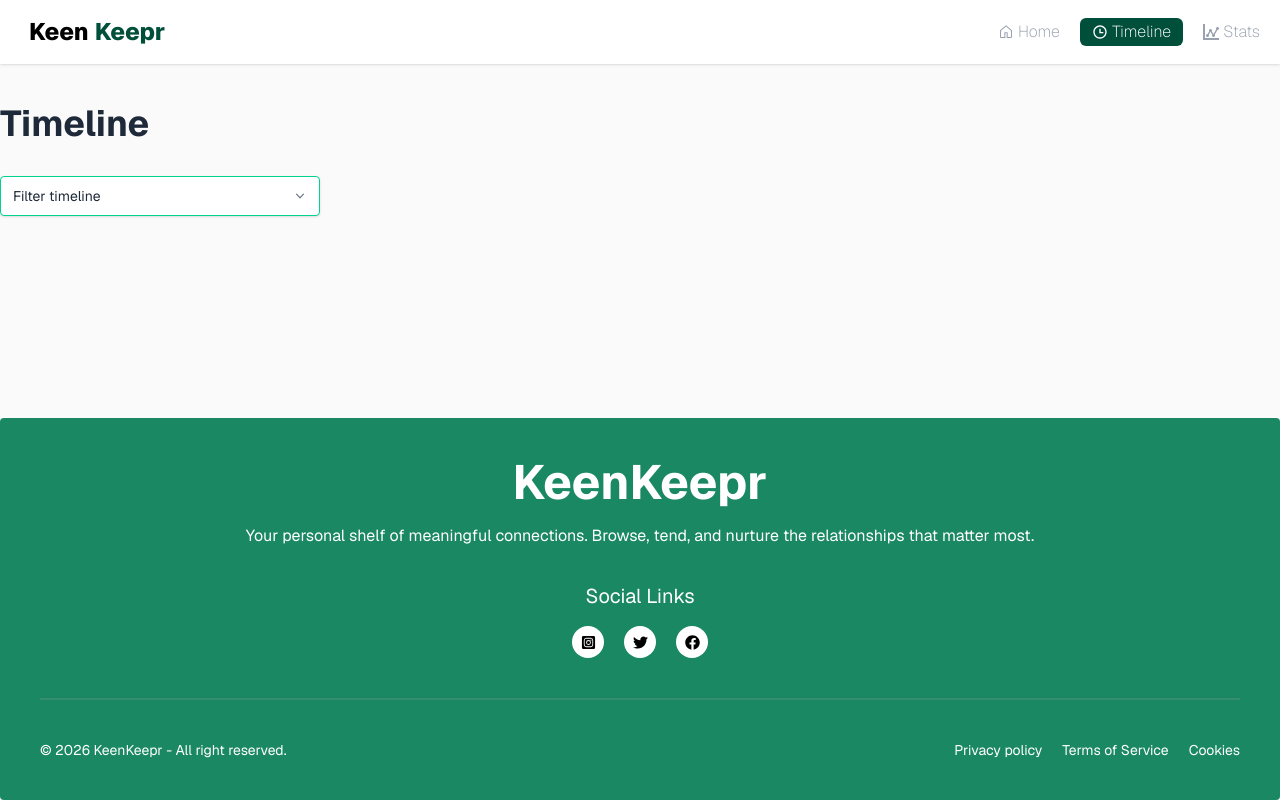
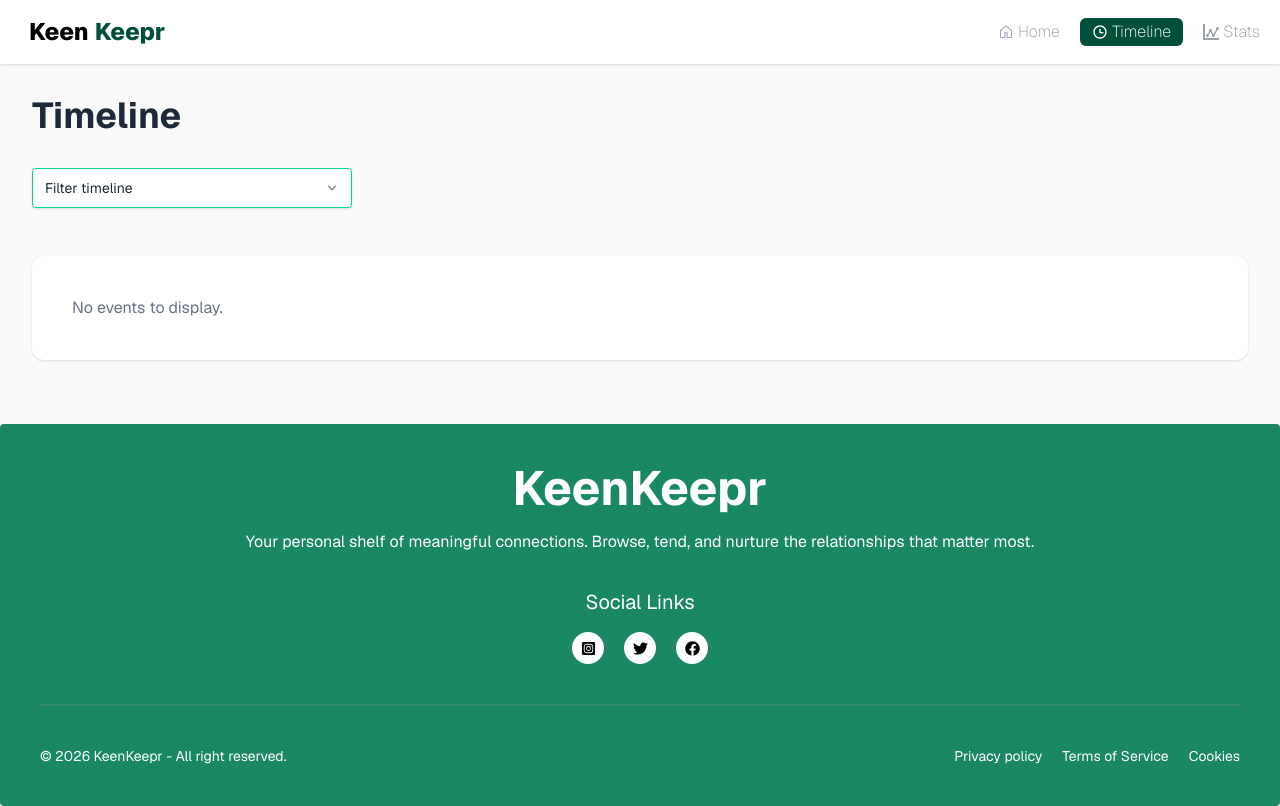
Before and after one commit to Ashraful-IR/keen-keeper, a Next.js app: page /Timeline in a window 1280 px wide. Built offline with nearby package versions, Linux system fonts and the light colour scheme.

Commit message:
Timeline Page Done with all functionality

```diff
--- a/src/app/Details/[friendsdetails]/QuickCheckInActions.jsx
+++ b/src/app/Details/[friendsdetails]/QuickCheckInActions.jsx
@@ -4,29 +4,26 @@ import { BiPhoneCall } from "react-icons/bi";
 import { MdOutlineTextsms } from "react-icons/md";
 import { IoVideocamOutline } from "react-icons/io5";
 import { Bounce, toast } from "react-toastify";
-
-const TIMELINE_STORAGE_KEY = "keenKeeperTimelineEvents";
+import { useContext } from "react";
+import { EventContext } from "@/context/EventContext";
 
 const QuickCheckInActions = ({ friend }) => {
-  //   const saveTimelineEvent = (action) => {
-  //     const entry = {
-  //       id: `${Date.now()}-${Math.random().toString(36).slice(2, 8)}`,
-  //       friendId: friend?.id,
-  //       friendName: friend?.name ?? "Unknown",
-  //       action,
-  //       createdAt: new Date().toISOString(),
-  //     };
 
-  //     try {
-  //       const existing = JSON.parse(localStorage.getItem(TIMELINE_STORAGE_KEY) || "[]");
-  //       const next = [entry, ...existing].slice(0, 300);
-  //       localStorage.setItem(TIMELINE_STORAGE_KEY, JSON.stringify(next));
-  //     } catch {
-  //       localStorage.setItem(TIMELINE_STORAGE_KEY, JSON.stringify([entry]));
-  //     }
-  //   };
-  const saveTimelineEvent = () => {
-    console.log("Timeline event saved for friend:", friend?.name);
+  const { eventsList, setEventsList } = useContext(EventContext);
+  console.log("Current events list:", eventsList);
+
+
+
+  const saveTimelineEvent = ({ action }) => {
+    console.log("Updated events list:", eventsList);
+    setEventsList([
+      ...eventsList,
+      {
+        action,
+        friendId: friend?.id,
+        date: new Date().toISOString(),
+      },
+    ]);
 
     toast.success("Event saved for " + friend?.name, {
       position: "top-right",
@@ -45,7 +42,7 @@ const QuickCheckInActions = ({ friend }) => {
     <div className="grid grid-cols-2 sm:grid-cols-3 items-center gap-3 w-full">
       <button
         type="button"
-        onClick={() => saveTimelineEvent("Call")}
+        onClick={() => saveTimelineEvent({ action: "Call" })}
         className="btn h-full flex flex-col items-center justify-between gap-2 shadow rounded-2xl text-black text-center font-normal w-full p-4 bg-amber-50"
       >
         <BiPhoneCall size={25} />
@@ -55,7 +52,7 @@ const QuickCheckInActions = ({ friend }) => {
       </button>
       <button
         type="button"
-        onClick={() => saveTimelineEvent("Text")}
+        onClick={() => saveTimelineEvent({ action: "Text" })}
         className="btn h-full flex flex-col items-center justify-between gap-2 shadow rounded-2xl text-black text-center font-normal w-full p-4 bg-amber-50"
       >
         <MdOutlineTextsms size={25} />
@@ -65,7 +62,7 @@ const QuickCheckInActions = ({ friend }) => {
       </button>
       <button
         type="button"
-        onClick={() => saveTimelineEvent("Video")}
+        onClick={() => saveTimelineEvent({ action: "Video" })}
         className="btn h-full col-span-2 sm:col-span-1 flex flex-col items-center justify-between gap-2 shadow rounded-2xl text-black text-center font-normal w-full p-4 bg-amber-50"
       >
         <IoVideocamOutline size={25} />
--- a/src/app/Details/[friendsdetails]/page.jsx
+++ b/src/app/Details/[friendsdetails]/page.jsx
@@ -7,6 +7,7 @@ import { BiPhoneCall } from "react-icons/bi";
 import { FaHistory } from "react-icons/fa";
 import { IoVideocamOutline } from "react-icons/io5";
 import QuickCheckInActions from "./QuickCheckInActions";
+import { use, useContext } from "react";
 
 const FriendsDetails = async ({ params }) => {
   const { friendsdetails } = await params;
@@ -21,6 +22,7 @@ const FriendsDetails = async ({ params }) => {
       </div>
     );
   }
+
 
   return (
     <div className="bg-white flex flex-1 justify-center items-start min-h-full">
--- a/src/app/Timeline/page.jsx
+++ b/src/app/Timeline/page.jsx
@@ -1,13 +1,24 @@
+"use client";
+import { EventContext } from "@/context/EventContext";
+import friends from "../../../public/friends.json";
+import { useContext } from "react";
+import Image from "next/image";
+import text from "@/assets/elements/text.png";
+import video from "@/assets/elements/video.png";
+import call from "@/assets/elements/call.png";
+
 const TimelinePage = () => {
+  const { eventsList } = useContext(EventContext);
+
   return (
-    <div className="flex flex-col flex-1 items-center justify-between bg-zinc-50 font-sans text-gray-800">
-      <div className="container mx-auto flex flex-col justify-start items-start gap-8 w-full mt-10">
-        <div>
-          <h2 className="text-4xl font-bold">Timeline </h2>
+    <div className="flex flex-col flex-1 items-center bg-zinc-50 font-sans text-gray-800">
+      <div className="container mx-auto flex w-full flex-col items-start justify-start gap-5 px-4 py-6 sm:gap-8 sm:px-6 sm:py-8 lg:px-8">
+        <div className="w-full">
+          <h2 className="text-2xl font-bold sm:text-3xl lg:text-4xl">Timeline</h2>
         </div>
 
-        <div className="container mx-auto flex justify-start items-start w-full ">
-          <div className="relative w-full max-w-xs">
+        <div className="container mx-auto flex w-full items-start justify-start">
+          <div className="relative w-full max-w-full sm:max-w-xs">
             <select
               placeholder=""
               defaultValue=""
@@ -34,6 +45,59 @@ const TimelinePage = () => {
             </svg>
           </div>
         </div>
+
+        <div className="container mx-auto mt-2 mb-4 flex w-full flex-col items-start justify-start gap-4 rounded-xl bg-white p-4 shadow sm:mt-4 sm:mb-8 sm:gap-6 sm:p-6">
+          {eventsList.length === 0 ? (
+            <div className="text-gray-500 flex items-center justify-center p-4">
+              <p className="text-center">No events to display.</p>
+            </div>
+          ) : (
+            eventsList.map((event, index) => {
+              const friendName =
+                friends.find(
+                  (friend) => String(friend.id) === String(event.friendId),
+                )?.name ?? "Unknown friend";
+              const actionImage =
+                event.action === "Call"
+                  ? call
+                  : event.action === "Video"
+                    ? video
+                    : text;
+
+              return (
+                <div
+                  key={index}
+                  className="flex w-full items-start justify-start gap-3 rounded-lg bg-white p-3 shadow sm:gap-4 sm:p-4"
+                >
+                  <div>
+                    <Image
+                      src={actionImage}
+                      alt={friendName}
+                      width={10}
+                      height={10}
+                      className="h-9 w-9 rounded-full object-cover sm:h-10 sm:w-10"
+                    />
+                  </div>
+                  <div className="flex min-w-0 flex-col items-start justify-between gap-2 sm:gap-3">
+                    <p className="text-sm text-gray-800 sm:text-base">
+                      <span className="text-base font-bold text-emerald-800 sm:text-xl">
+                        {event.action}
+                      </span>{" "}
+                      with {friendName}
+                    </p>
+                    <p className="mb-1 text-xs text-gray-500 sm:text-sm">
+                      {new Date(event.date).toLocaleDateString("en-US", {
+                        month: "long",
+                        day: "numeric",
+                        year: "numeric",
+                      })}
+                    </p>
+                  </div>
+                </div>
+              );
+            })
+          )}
+        </div>
       </div>
     </div>
   );
--- a/src/app/layout.js
+++ b/src/app/layout.js
@@ -3,6 +3,8 @@ import "./globals.css";
 import NavbarPage from "@/component/Navbar/page";
 import FooterPage from "@/component/Footer/page";
 import ToastProvider from "@/component/ToastProvider/page";
+import Providers from "./lib/Provider";
+import Provider from "./lib/Provider";
 
 const geist = Geist({
   subsets: ["latin"],
@@ -21,14 +23,17 @@ export const metadata = {
 export default function RootLayout({ children }) {
   return (
     <html
-      lang="en" data-theme="light"
+      lang="en"
+      data-theme="light"
       className={`${geist.className} h-full antialiased`}
     >
       <body className="min-h-full flex flex-col">
-        <NavbarPage />
-        {children}
-        <ToastProvider />
-        <FooterPage />
+        <Provider>
+          <NavbarPage />
+          {children}
+          <ToastProvider />
+          <FooterPage />
+        </Provider>
       </body>
     </html>
   );
--- /dev/null
+++ b/src/app/lib/Provider/index.js
@@ -0,0 +1,13 @@
+"use client";
+
+import EventProvider from "@/context/EventProvider";
+
+const Provider = ({ children }) => {
+  return (
+    <div>
+      <EventProvider>{children}</EventProvider>
+    </div>
+  );
+};
+
+export default Provider;
--- /dev/null
+++ b/src/context/EventContext.jsx
@@ -0,0 +1,3 @@
+import { createContext } from "react";
+
+export const EventContext = createContext({});
--- /dev/null
+++ b/src/context/EventProvider.jsx
@@ -0,0 +1,17 @@
+import React, { useState } from 'react';
+import { EventContext } from './EventContext';
+
+const EventProvider = ({ children }) => {
+    const [eventsList, setEventsList] = useState([]);
+    const data ={
+        eventsList,setEventsList
+    };
+
+    return (
+        <EventContext.Provider value={data}>
+            {children}
+        </EventContext.Provider>
+    );
+};
+
+export default EventProvider;
```
